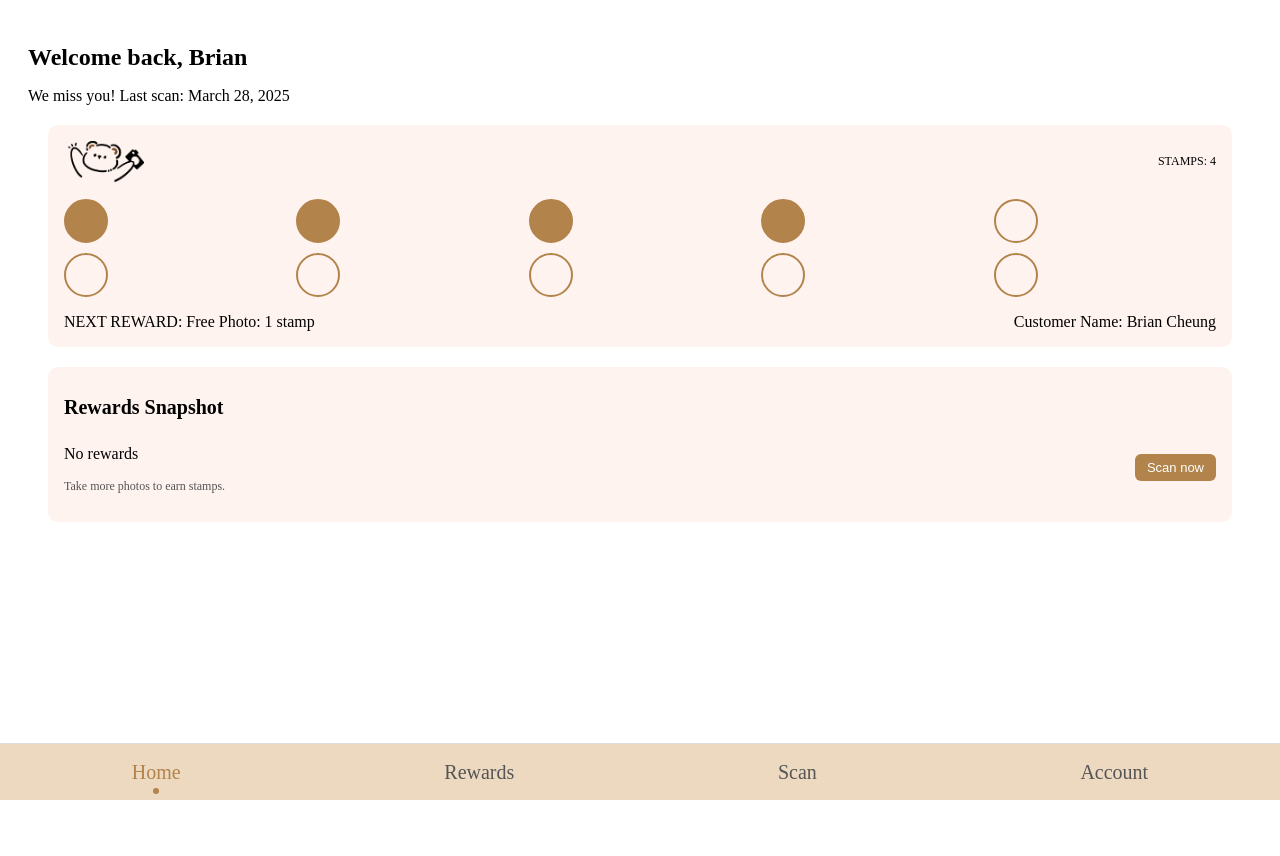
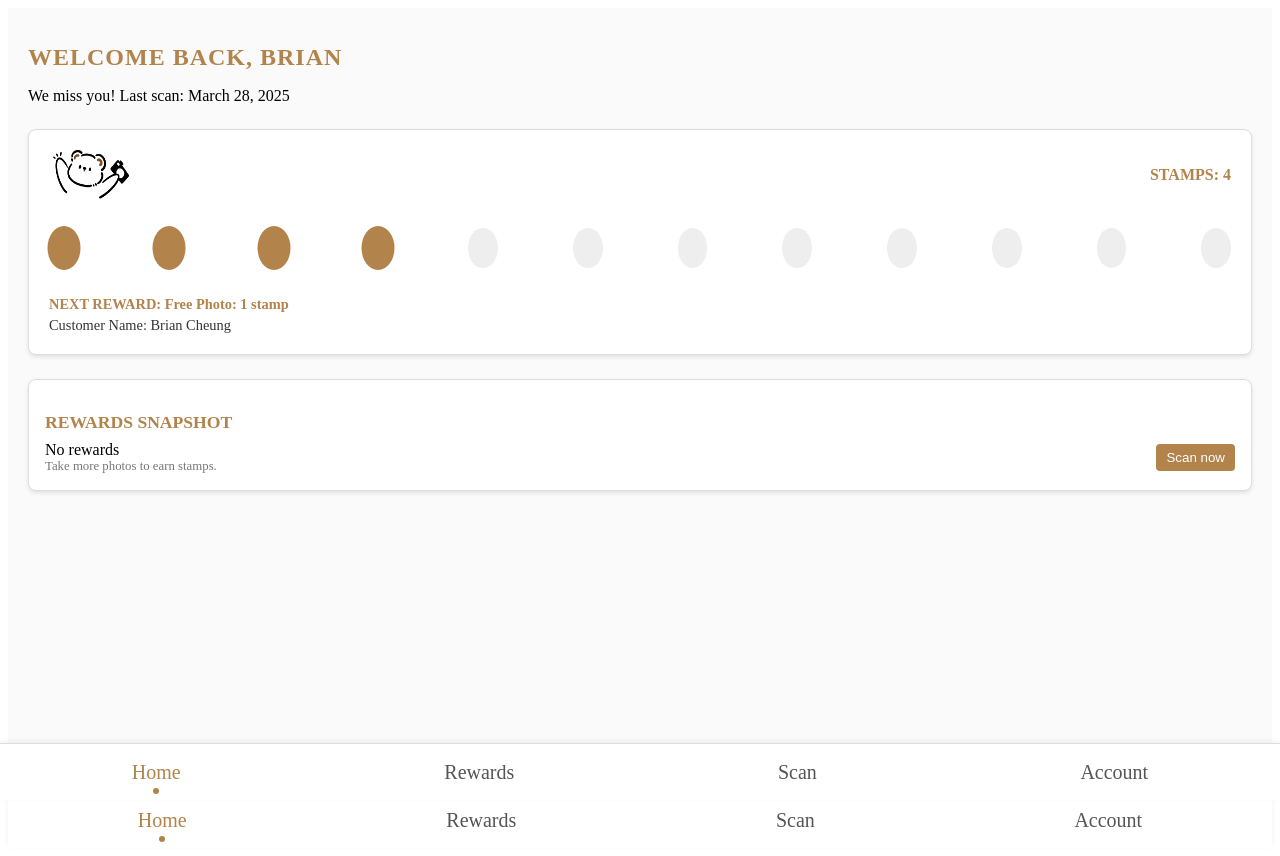
Before and after one commit to djchin123/project-PunchIT, a React (Vite) app: page /customer/home in a window 1280 px wide. Before the commit the page ends 800 px from the top, so only its background shows below. Built offline with nearby package versions, Linux system fonts and the light colour scheme.

Commit message:
customer homepage styling

```diff
--- a/src/components/customer/HomePage/HomePageLayout.tsx
+++ b/src/components/customer/HomePage/HomePageLayout.tsx
@@ -10,7 +10,7 @@ const HomePageLayout = () => {
       <h1 className="greeting">Welcome back, Brian</h1>
       <p>We miss you! Last scan: March 28, 2025</p>
 
-      <PunchCard total={10} filled={4} />
+      <PunchCard total={12} filled={4} />
       <RewardsWidget />
 
       <BottomNav />
--- a/src/components/customer/HomePage/PunchCard.tsx
+++ b/src/components/customer/HomePage/PunchCard.tsx
@@ -2,7 +2,7 @@
 import '../../../styles/customer/home/PunchCard.css'
 import logo from '../../../assets/logo.png'
 
-const PunchCard = ({ total = 10, filled = 4 }) => {
+const PunchCard = ({ total = 12, filled = 4 }) => {
   const stamps = Array.from({ length: total }, (_, i) => i < filled)
 
   return (
--- a/src/styles/customer/home/BottomNav.css
+++ b/src/styles/customer/home/BottomNav.css
@@ -4,12 +4,13 @@
   left: 0;
   right: 0;
   height: 56px;
-  background-color: #edd9c0;
+  background-color: #fff;
   border-top: 1px solid #ddd;
   display: flex;
   justify-content: space-around;
   align-items: center;
   z-index: 10;
+  box-shadow: 0 -2px 6px rgba(0, 0, 0, 0.05);
 }
 
 .nav-link {
@@ -19,6 +20,11 @@
   font-weight: 500;
   padding: 6px;
   position: relative;
+  transition: color 0.2s;
+}
+
+.nav-link:hover {
+  color: #b2834a;
 }
 
 .nav-link.active {
--- a/src/styles/customer/home/PunchCard.css
+++ b/src/styles/customer/home/PunchCard.css
@@ -1,38 +1,78 @@
 .punch-card {
-    background: #fff3ef;
-    padding: 16px;
-    border-radius: 10px;
-    margin: 20px;
+  background-color: #fff;
+  border: 1px solid #ddd;
+  border-radius: 8px;
+  padding: 20px;
+  margin: 24px 0;
+  box-shadow: 0 2px 4px rgba(0, 0, 0, 0.1);
+  animation: slideUp 0.5s ease forwards;
+  transform: translateY(30px);
+  opacity: 0;
 }
 
-  .top-row, .bottom-row {
-    display: flex;
-    justify-content: space-between;
-    align-items: center;
+@keyframes slideUp {
+  0% {
+    opacity: 0;
+    transform: translateY(30px);
+  }
+  100% {
+    opacity: 1;
+    transform: translateY(0);
+  }
 }
 
-  .logo {
+.punch-card .top-row {
+  display: flex;
+  align-items: center;
+  justify-content: space-between;
+}
+
+.punch-card .logo {
   width: 80px;
+  height: 50px;
+  object-fit: fill;
 }
 
 .stamp-count {
-    font-size: 12px;
+  font-weight: 700;
+  color: #b2834a;
 }
 
 .stamps {
-    display: grid;
-    grid-template-columns: repeat(5, 1fr);
-    gap: 10px;
-    margin: 16px 0;
+  display: flex;
+  gap: 75px;
+  margin: 28px 0;
 }
 
 .circle {
   width: 40px;
   height: 40px;
-    border: 2px solid #b2834a;
   border-radius: 50%;
+  background-color: #eee;
+  transition: background-color 0.3s, transform 0.2s;
+}
+.circle.filled {
+  background-color: #b2834a;
+  transform: scale(1.1);
 }
 
-  .filled {
-    background: #b2834a;
+.circle:hover {
+  transform: scale(1.35);
 }
+
+.bottom-row {
+  display: flex;
+  flex-direction: column;
+  font-size: 0.9rem;
+  color: #555;
+}
+
+.reward {
+  font-weight: 600;
+  color: #b2834a;
+  margin-bottom: 4px;
+}
+
+.name {
+  color: #333;
+}
--- a/src/styles/customer/home/RewardsWiget.css
+++ b/src/styles/customer/home/RewardsWiget.css
@@ -1,32 +1,45 @@
 .rewards-widget {
-    background: #fff3ef;
+  background-color: #fff;
+  border: 1px solid #ddd;
+  border-radius: 8px;
+  margin: 20px 0;
   padding: 16px;
-    border-radius: 10px;
-    margin: 20px;
+  box-shadow: 0 2px 4px rgba(0,0,0,0.1);
+  animation: slideUp 0.5s ease forwards;
+  transform: translateY(30px);
+  opacity: 0;
 }
 
-  .section-title {
-    font-size: 16px;
-    margin-bottom: 10px;
+.rewards-widget .section-title {
+  font-size: 1.1rem;
+  color: #b2834a;
+  margin-bottom: 8px;
+  text-transform: uppercase;
 }
 
 .rewards-row {
   display: flex;
+  align-items: center;
   justify-content: space-between;
-    align-items: center;
+}
+
+.rewards-row p {
+  margin: 0;
 }
 
 .subtext {
-    font-size: 12px;
-    color: #555;
+  font-size: 0.8rem;
+  color: #777;
 }
 
-  button {
+.rewards-row button {
   background-color: #b2834a;
-    color: white;
   border: none;
-    border-radius: 6px;
-    padding: 6px 12px;
-    font-size: 13px;
+  color: #fff;
+  padding: 6px 10px;
+  border-radius: 4px;
   cursor: pointer;
 }
+.rewards-row button:hover {
+  opacity: 0.9;
+}
--- a/src/styles/customer/home/layout.css
+++ b/src/styles/customer/home/layout.css
@@ -1,8 +1,46 @@
+/* src/styles/customer/home/layout.css */
+
 .customer-home {
-    padding: 20px;
+  min-height: 100vh;
+  background: #fafafa;
+  padding: 20px;
+  animation: fadeIn 0.5s ease forwards;
+}
+
+@keyframes fadeIn {
+  from {
+    opacity: 0;
+    transform: translateY(10px);
   }
+  to {
+    opacity: 1;
+    transform: translateY(0);
+  }
+}
 
-  .greeting {
-    font-size: 24px;
-    font-weight: bold;
+.greeting {
+  font-size: 1.5rem;
+  color: #b2834a;
+  margin-bottom: 10px;
+  text-transform: uppercase;
+  letter-spacing: 1px;
+  animation: slideDown 0.5s ease forwards;
+}
+
+@keyframes slideDown {
+  from {
+    opacity: 0;
+    transform: translateY(-15px);
   }
+  to {
+    opacity: 1;
+    transform: translateY(0);
+  }
+}
+
+.section-title {
+  font-size: 1.25rem;
+  color: #b2834a;
+  margin: 16px 0 8px;
+  text-transform: uppercase;
+}
```
Lines whose indentation alone changed are shown as unchanged.
